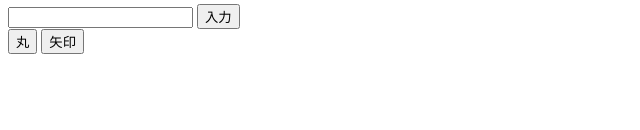
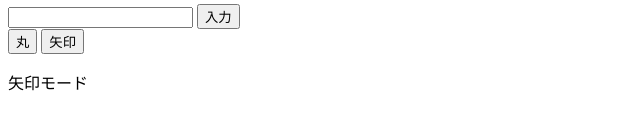
Before and after one commit to anddev68/CRProto, a plain HTML site: page index.html in a window 1280 px wide. Both pictures are taken after a click on the button "矢印". Shown: the part 520-650 px from the top of the page, 0-640 px from the left. Drawn offline with Linux system fonts and the light colour scheme.

Commit message:
モード表示機能の実装

```diff
--- a/index.html
+++ b/index.html
@@ -16,7 +16,7 @@
 
     <button id="circle">丸</button>
     <button id="arrow">矢印</button>
-    <p id="mode"></p>
+    <p id="mode">矢印モード</p>
 
     <script src="https://frogcat.github.io/canvas-arrow/canvas-arrow.js"></script>
 
@@ -78,12 +78,12 @@
 
         function onClickArrowButton() {
             mode = 1;
-            modeText = "矢印モード";
+            modeText.textContent = "矢印モード";
         }
 
         function onClickCircleButton() {
             mode = 0;
-            modeText = "丸モード";
+            modeText.textContent = "丸モード";
         }
 
     </script>
```
